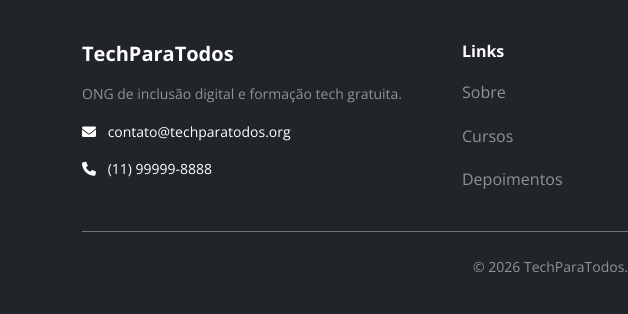
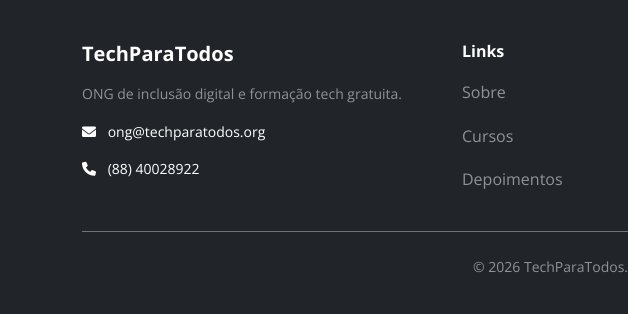
Before and after one commit to JJhonata/Pagina-Inicial, a plain HTML site: page index.html in a window 1280 px wide. Shown: the part 1699-2013 px from the top of the page, 0-628 px from the left. Drawn offline with nearby package versions, Linux system fonts and the light colour scheme.

Commit message:
Update index.html

```diff
--- a/index.html
+++ b/index.html
@@ -236,8 +236,8 @@
                 <div class="col-md-6 col-lg-4">
                     <h3 class="h5 fw-bold">TechParaTodos</h3>
                     <p class="small text-white-50">ONG de inclusão digital e formação tech gratuita.</p>
-                    <p class="small"><i class="fas fa-envelope me-2" aria-hidden="true"></i> contato@techparatodos.org</p>
-                    <p class="small"><i class="fas fa-phone me-2" aria-hidden="true"></i> (11) 99999-8888</p>
+                    <p class="small"><i class="fas fa-envelope me-2" aria-hidden="true"></i> ong@techparatodos.org</p>
+                    <p class="small"><i class="fas fa-phone me-2" aria-hidden="true"></i> (88) 40028922</p>
                 </div>
                 <!-- coluna 2: links rapidos -->
                 <div class="col-md-3 col-lg-2">
```
